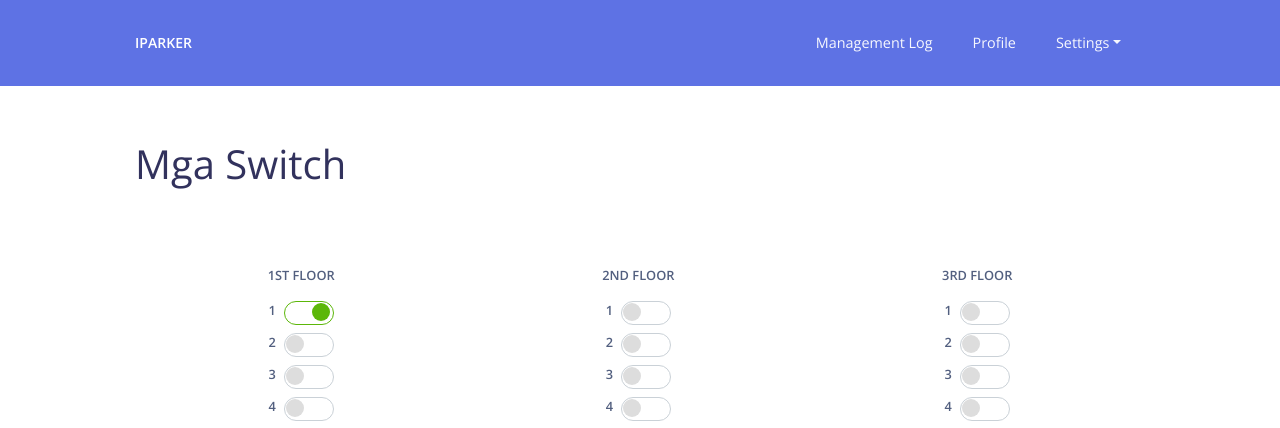
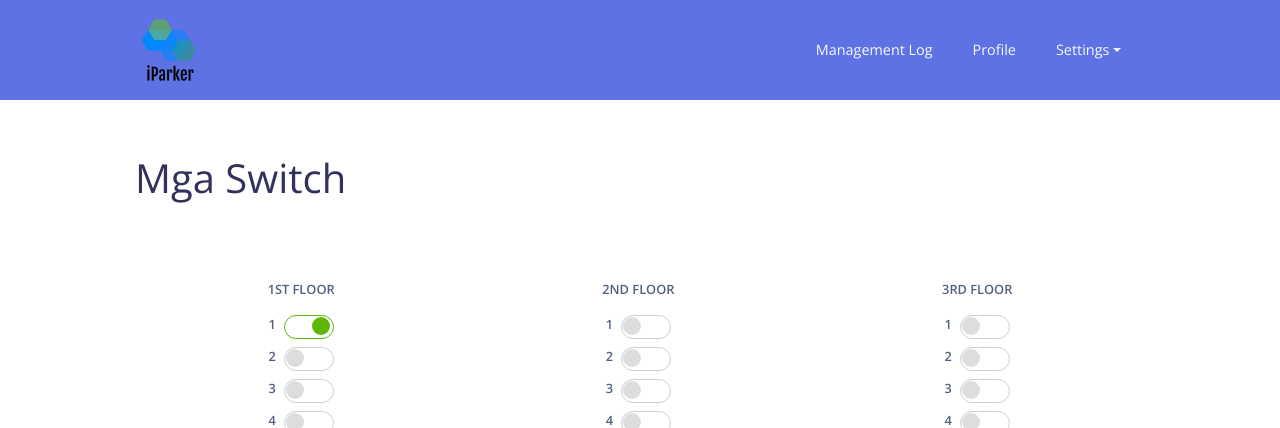
Before and after one commit to JasserEdge/iParker-QA, a PHP site: page /addswitchpark.php in a window 1280 px wide. Shown: the top 428 px of the page. Run offline with PHP 8.4, Linux system fonts and the light colour scheme; some libraries are stand-ins or nearby versions.

Commit message:
pahabol hahahaha

```diff
--- a/nav-admin.php
+++ b/nav-admin.php
@@ -1,7 +1,9 @@
 
 <nav class="navbar navbar-expand-lg navbar-dark bg-primary">
     <div class="container">
-        <a class="navbar-brand" href="index.php">iParker</a>
+        <figure style="width:68px">
+            <a href="index.php"><img class="img-fluid" src="images/logo.png" href="index.php"></a>
+        </figure>
         <button class="navbar-toggler" type="button" data-toggle="collapse" data-target="#navbar-primary" aria-controls="navbar-primary" aria-expanded="false" aria-label="Toggle navigation">
             <span class="navbar-toggler-icon"></span>
         </button>
```
